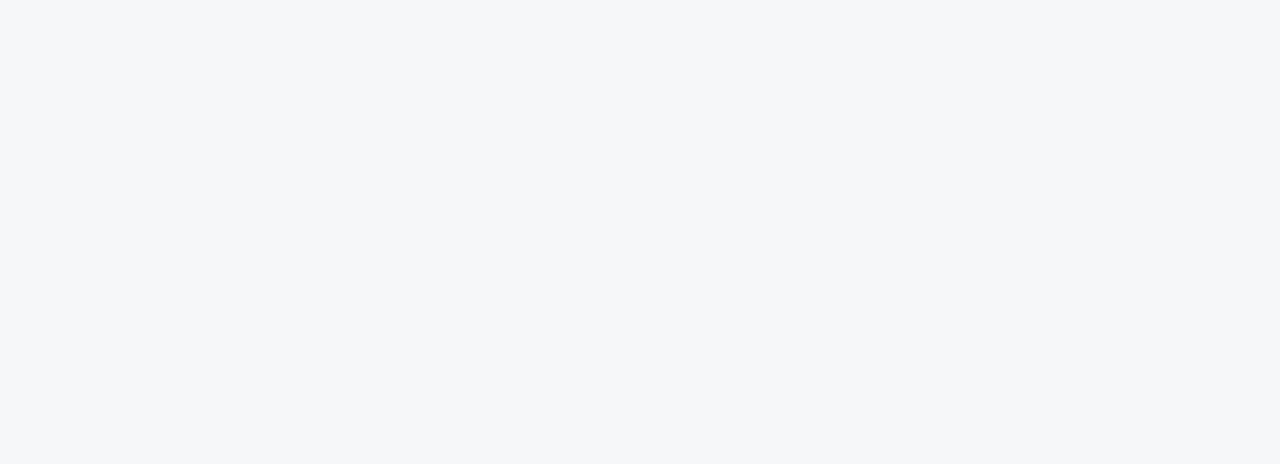
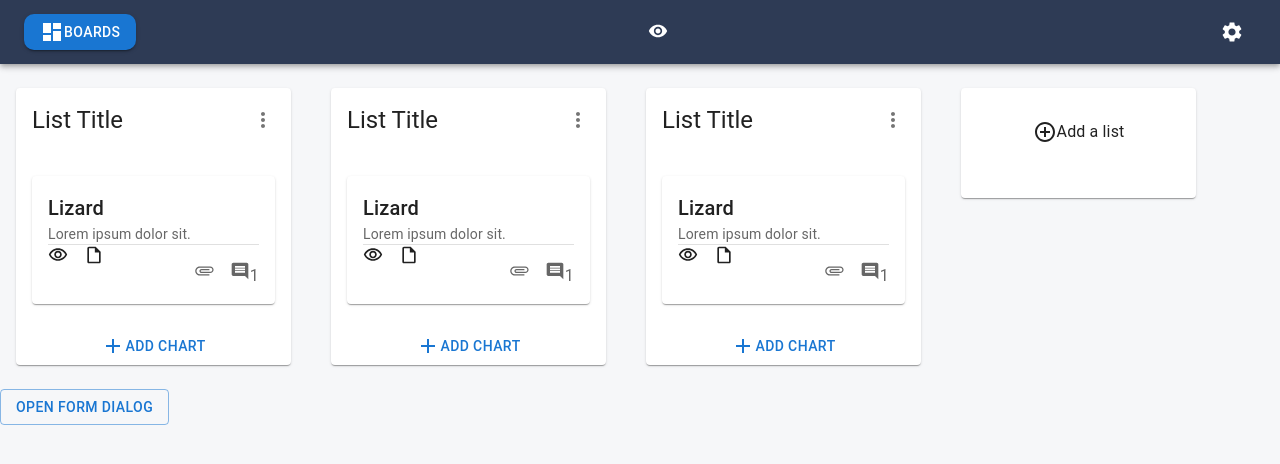
Before and after one commit to berkaygurcan/todo-watcher, a React (Create React App) app: page /boardcontent/1 in a window 1280 px wide. Before the commit this address had no page. Shown: the top 464 px of the page. Built offline with nearby package versions, Linux system fonts and the light colour scheme; no server answers.

Commit message:
Adding board and api operations via board id have been added.

```diff
--- a/src/App.tsx
+++ b/src/App.tsx
@@ -1,5 +1,5 @@
 import React, { useState } from "react";
-import { Route, Routes } from "react-router-dom";
+import { Route, Routes, useParams } from "react-router-dom";
 import "./App.css";
 import Register from "./components/Auth/Register";
 import Login from "./components/Auth/Login";
@@ -9,6 +9,7 @@
 
 function App() {
   const [isLoggedIn, setIsLoggedIn] = useState(true);
+
   return (
     <AppProvider>
       <Routes>
@@ -21,7 +22,7 @@
           element={<Register onRegister={() => setIsLoggedIn(true)} />}
         />
         <Route path="/boards" element={<BoardSelection />} />
-        <Route path="/boardcontent" element={<BoardContent />} />
+        <Route path="/boardcontent/:id" element={<BoardContent />} />
 
       </Routes>
     </AppProvider>
--- a/src/components/Content/BoardContent.tsx
+++ b/src/components/Content/BoardContent.tsx
@@ -1,10 +1,25 @@
-import React, { useState } from "react";
-import Container from "@mui/material/Container";
+import React, { useEffect, useState } from "react";
+
 import ListsSection from "./ListsSection";
 import BoardNav from "./BoardNav";
 import EditCardItemModal from "./EditCardItemModal";
+import board from "../../services/odevserver/controllers/board";
+import {  useParams } from "react-router-dom";
+import { useAppDispatch, useAppSelector } from "../../Store/store";
+import { setCurrentBoard } from "../../features/boardSlice";
 
 const BoardContent = () => {
+
+  const dispatch = useAppDispatch();
+
+  const { id } = useParams();
+
+  useEffect(() => {
+    board.getById(Number(id)).then(({data}) => (
+      dispatch(setCurrentBoard(data))
+    ))
+  }, []);
+
 
 
   return (
@@ -19,7 +34,6 @@
       </section>
 
       <EditCardItemModal />
-
     </React.Fragment>
   );
 };
--- a/src/components/Content/BoardNav.tsx
+++ b/src/components/Content/BoardNav.tsx
@@ -14,11 +14,13 @@
 import VisibilityIcon from "@mui/icons-material/Visibility";
 import { useNavigate } from "react-router-dom";
 import { Box } from "@mui/system";
+import { useAppSelector } from "../../Store/store";
 
 const BoardNav = () => {
   const [isEditModeOpen, setisEditModeOpen] = useState(false);
   const [field, setField] = useState("");
 
+  const currentBoard = useAppSelector((state) => state.boards.currentBoard)
   const navigate = useNavigate();
 
   const handleChange = (event: any) => {
@@ -75,7 +77,7 @@
               style={{ color: "white" }}
               onClick={() => setisEditModeOpen(true)}
             >
-              <VisibilityIcon fontSize="small" /> Navbar Title
+              <VisibilityIcon fontSize="small" /> {currentBoard.title}
             </h2>
           )}
         </Box>
--- a/src/components/Content/BoardSelection.tsx
+++ b/src/components/Content/BoardSelection.tsx
@@ -1,4 +1,4 @@
-import React from "react";
+import React, { useEffect } from "react";
 import Container from "@mui/material/Container";
 import Card from "@mui/material/Card";
 import CardContent from "@mui/material/CardContent";
@@ -7,9 +7,22 @@
 import AddCircleOutlinedIcon from "@mui/icons-material/AddCircleOutlined";
 import { useNavigate } from "react-router-dom";
 import { Typography } from "@mui/material";
+import board from "../../services/odevserver/controllers/board";
+import { set } from "../../features/boardSlice";
+import { useAppDispatch, useAppSelector } from "../../Store/store";
 
 const BoardSelection = () => {
   const navigate = useNavigate();
+  const dispatch = useAppDispatch();
+  const boards = useAppSelector((state) => state.boards)
+
+  useEffect(() => { //kullanıcının boardlarını getirme
+    board.list().then(({ data }) => {
+      dispatch(set(data));
+    });
+  }, []);
+
+
   return (
     <Container
       sx={{
@@ -19,7 +32,7 @@
         textAlign: "center",
         alignItems: "center",
         justifyContent: "center",
-        p: 20
+        p: 20,
       }}
     >
       <Typography
@@ -30,11 +43,12 @@
       >
         Todo Watcher App
       </Typography>
+
       <List sx={{ display: "flex", gap: 5 }}>
-        {/* @todo-boardListItemların içine kullanıcı ekleme sembolü ve en altta kullanıcıları görüntüleme kısmı eklenecektir */}
-        <BoardSelectionListItem />
-        <BoardSelectionListItem />
-        <BoardSelectionListItem />
+        {boards.value.map ((board) => (
+          <BoardSelectionListItem board = {board}/>
+        ))}
+
         {/* Board add card always in the list */}
         <Card
           onClick={() => navigate("/boardcontent")}
--- a/src/components/Content/BoardSelectionListItem.tsx
+++ b/src/components/Content/BoardSelectionListItem.tsx
@@ -3,13 +3,13 @@
 import Typography from "@mui/material/Typography";
 
 import InsertChartOutlinedIcon from "@mui/icons-material/InsertChartOutlined";
-import { useNavigate } from "react-router-dom";
+import { useNavigate, useParams } from "react-router-dom";
 
-const BoardSelectionListItem = () => {
+const BoardSelectionListItem = ({board} : any) => {
   const navigate = useNavigate();
+
   return (
     <Card
-
       sx={{
         display: "flex",
         justifyContent: "center",
@@ -17,12 +17,12 @@
         width: 200,
         height: 150,
       }}
-      onClick={() => navigate("/boardcontent")}
+      onClick={() => navigate(`/boardcontent/${board.id}`)}
     >
       <CardContent>
         <InsertChartOutlinedIcon style={{ fontSize: 50 }} />
         <Typography variant="h5" gutterBottom component="div">
-          Board Title
+          {board.title}
         </Typography>
       </CardContent>
     </Card>
--- a/src/features/boardSlice.ts
+++ b/src/features/boardSlice.ts
@@ -1,11 +1,13 @@
 import { createSlice, PayloadAction } from "@reduxjs/toolkit";
 
 export interface State {
-    value: any[]
+    value: any[],
+    currentBoard: any
   }
 
   const initialState: State = {
     value: [],
+    currentBoard : {}
   }
 
 export const categorySlice = createSlice({
@@ -27,10 +29,13 @@
             )
             state.value.splice(index,1)
             state.value.push(action.payload) //burada en sona eklemiyor mu update nasıl oluyor, update sor
-        }
+        },
+        setCurrentBoard: (state, action: PayloadAction<any>) => {
+            state.currentBoard = action.payload
+        },
 
     }
 })
 
-export const {set, add, remove, update} = categorySlice.actions
+export const {set, add, remove, update, setCurrentBoard} = categorySlice.actions
 export default categorySlice.reducer
```
Also changed, not shown: src/services/odevserver/controllers/board/endpoints.ts (renamed from src/services/odevserver/controllers/boards/endpoints.ts), src/services/odevserver/controllers/board/index.ts (renamed from src/services/odevserver/controllers/boards/index.ts), src/services/odevserver/controllers/board/types.d.ts (renamed from src/services/odevserver/controllers/boards/types.d.ts).
